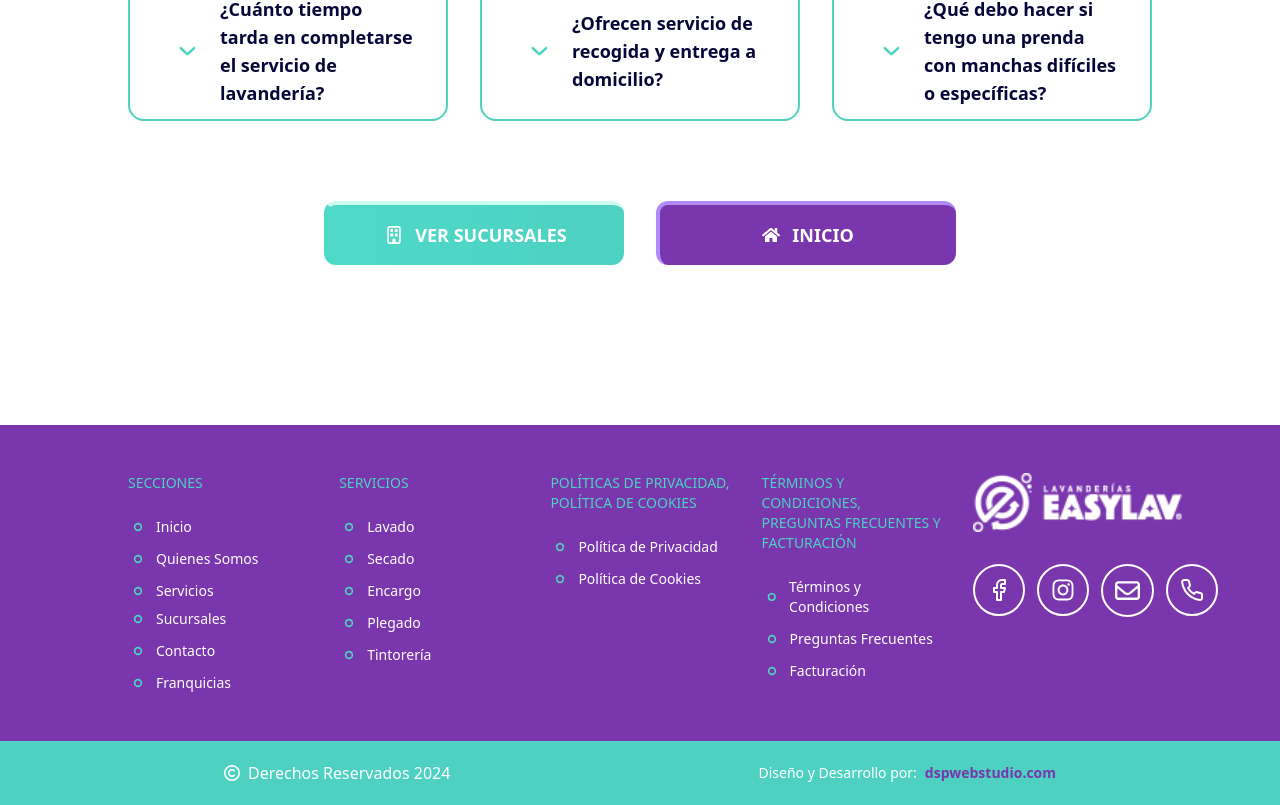
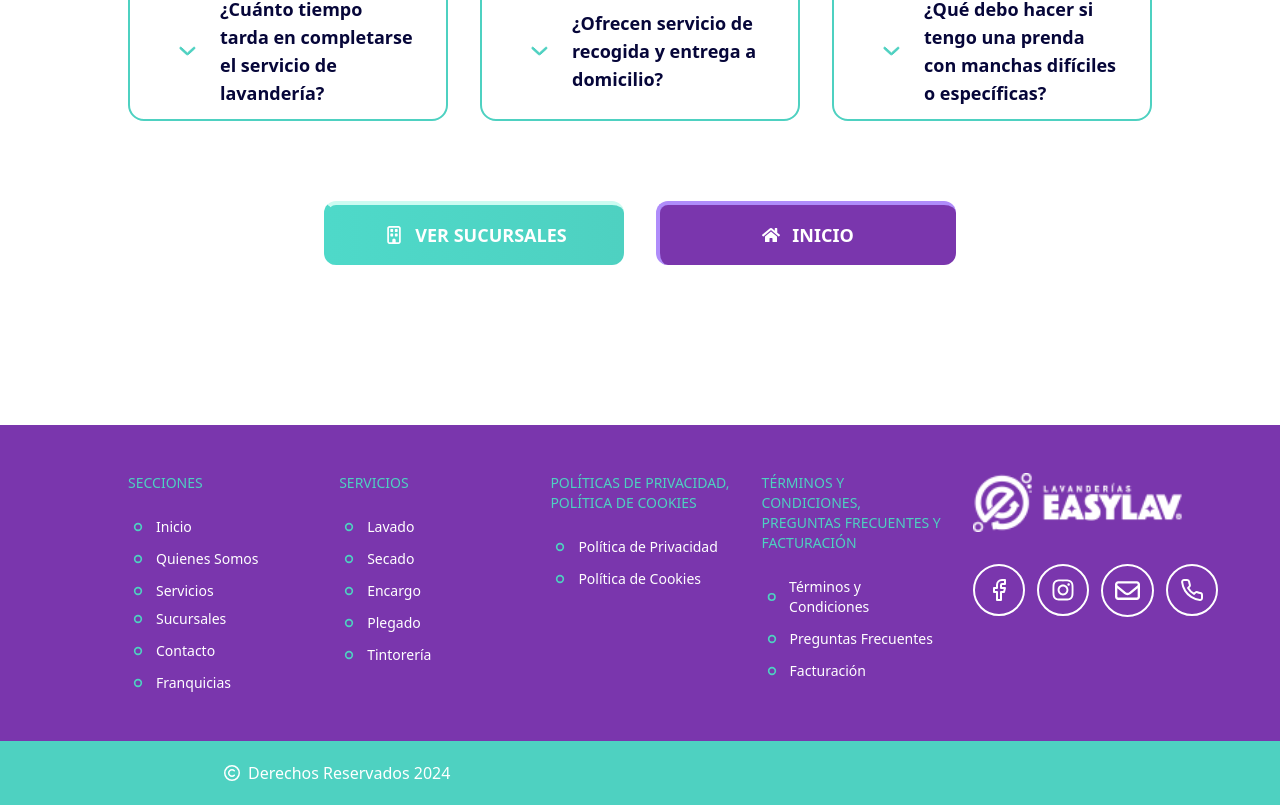
Before and after one commit to dspwebstudiomx/easylav-react, a React (Vite) app: page /preguntas-frecuentes in a window 1280 px wide. Shown: the part 563-1368 px from the top of the page. Built offline with nearby package versions, Linux system fonts and the light colour scheme.

Commit message:
Refactor el componente Footer para mejorar la legibilidad del código y eliminar secciones innecesarias en Franquicias y QuienesSomos.

```diff
--- a/src/components/templates/footer/Footer.jsx
+++ b/src/components/templates/footer/Footer.jsx
@@ -1,30 +1,26 @@
-import { Container, FooterLinksGenerator, FooterNavHashLinksGenerator, HeaderLine, Spacing } from "components";
-import { linksPoliticas, linksServicios, linksTerminos, navLinksPages, navLinksSections } from "data";
-import { FaRegCopyright } from "react-icons/fa6";
-import FooterLogoWithSocial from "./FooterLogoWithSocial";
+import { Container, FooterLinksGenerator, FooterNavHashLinksGenerator, HeaderLine, Spacing } from 'components';
+import { linksPoliticas, linksServicios, linksTerminos, navLinksPages, navLinksSections } from 'data';
+import { FaRegCopyright } from 'react-icons/fa6';
+import FooterLogoWithSocial from './FooterLogoWithSocial';
 
 export default function Footer() {
   const classes = {
     container:
-      "mx-auto grid grid-cols-2 text-light sm:grid-cols-3 lg:grid-cols-4 xl:grid-cols-5 bg-secondary_dark gap-8",
-    footerSections: "flex flex-col",
-    footerSectionsList: "flex flex-col gap-0",
-    footerSectionsTitle:
-      "text-lg font-medium uppercase leading-6 xl:text-sm text-primary mb-6",
+      'mx-auto grid grid-cols-2 text-light sm:grid-cols-3 lg:grid-cols-4 xl:grid-cols-5 bg-secondary_dark gap-8',
+    footerSections: 'flex flex-col',
+    footerSectionsList: 'flex flex-col gap-0',
+    footerSectionsTitle: 'text-lg font-medium uppercase leading-6 xl:text-sm text-primary mb-6',
   };
 
   return (
     <>
       <HeaderLine />
       <footer id="footer" className="text-base bg-secondary_dark">
-        <div id={"footer-sections"} className="bg-secondary_dark p-12">
+        <div id={'footer-sections'} className="bg-secondary_dark p-12">
           <Container className={classes.container}>
             {/* Footer Sections */}
             <div id="footer-sections" className={classes.footerSections}>
-              <h3
-                id="footer-sections-title"
-                className={classes.footerSectionsTitle}
-              >
+              <h3 id="footer-sections-title" className={classes.footerSectionsTitle}>
                 Secciones
               </h3>
               <FooterNavHashLinksGenerator links={navLinksSections} />
@@ -35,9 +31,7 @@ export default function Footer() {
 
             {/* Footer Services */}
             <div id="footer-services" className="flex flex-col">
-              <h3 className={classes.footerSectionsTitle}>
-                Servicios
-              </h3>
+              <h3 className={classes.footerSectionsTitle}>Servicios</h3>
               <FooterNavHashLinksGenerator links={linksServicios} />
             </div>
             {/* Footer Services */}
@@ -45,9 +39,7 @@ export default function Footer() {
             {/* Footer Privacy */}
             <div className="flex flex-col">
               <div id="footer-policies" className={classes.footerSections}>
-                <h3 className={classes.footerSectionsTitle}>
-                  Políticas de Privacidad, Política de Cookies
-                </h3>
+                <h3 className={classes.footerSectionsTitle}>Políticas de Privacidad, Política de Cookies</h3>
                 <FooterLinksGenerator links={linksPoliticas} />
               </div>
             </div>
@@ -67,22 +59,12 @@ export default function Footer() {
             {/* Footer Logo */}
           </Container>
         </div>
-        <div className='bg-primary text-light'>
+        <div className="bg-primary text-light">
           <Container className="flex flex-col sm:flex-row gap-4 justify-between items-center mx-auto xl:w-[65vw] h-16">
             <div className="flex gap-2 items-center justify-center">
               <FaRegCopyright />
               <h3>Derechos Reservados 2024</h3>
             </div>
-            <h3 className="flex text-xs sm:text-sm">
-              <span>Diseño y Desarrollo por:</span>
-              <a
-                href="https://dspwebstudio.com"
-                target="_blank"
-                className="ml-2 font-semibold text-secondary_dark"
-              >
-                dspwebstudio.com
-              </a>
-            </h3>
           </Container>
         </div>
       </footer>
--- a/src/pages/franquicias/Franquicias.jsx
+++ b/src/pages/franquicias/Franquicias.jsx
@@ -26,10 +26,7 @@ import { lazy, Suspense } from 'react';
 // Constantes
 const PaquetesFranquicias = lazy(() => import('./PaquetesFranquicias'));
 const ImagenesFranquicias = lazy(() => import('./ImagenesFranquicias'));
-const ModeloNegocio = lazy(() => import('./ModeloNegocio'));
 const SobreNuestrasFranquicias = lazy(() => import('./SobreNuestrasFranquicias'));
-const TestimoniosFranquicias = lazy(() => import('./TestimoniosFranquicias'));
-const SoporteCapacitacion = lazy(() => import('./SoporteCapacitacion'));
 const QuieresUnaFranquicia = lazy(() => import('pages/inicio/franquicias/QuieresUnaFranquicia'));
 
 // Estructura
@@ -51,11 +48,8 @@ const Franquicias = () => {
         <HomeLayout>
           <QuieresUnaFranquicia />
           <SobreNuestrasFranquicias />
-          <ModeloNegocio />
           <PaquetesFranquicias />
           <ImagenesFranquicias />
-          <SoporteCapacitacion />
-          <TestimoniosFranquicias />
         </HomeLayout>
       </Suspense>
     </>
--- a/src/pages/inicio/components/QuienesSomos.jsx
+++ b/src/pages/inicio/components/QuienesSomos.jsx
@@ -169,7 +169,7 @@ const QuienesSomos = () => {
                       <div className="w-8 h-8">
                         <FaStar className="text-secondary" size={24} />
                       </div>
-                      <h3 className="">{servicio.title}</h3>
+                      <h3 className="text-xl">{servicio.title}</h3>
                     </article>
                   );
                 })}
@@ -177,23 +177,6 @@ const QuienesSomos = () => {
             </div>
             <img src={image} alt="lavandería Easylav" className="shadow-2xl" />
           </TwoColumnsContainer>
-        </Card>
-        <Card>
-          <BorderLeft>
-            <h3 className="text-2xl font-semibold uppercase">Servicios</h3>
-          </BorderLeft>
-          <ThreeColumnsContainer>
-            {serviciosOfrecidos.map((servicio, key) => {
-              return (
-                <article key={key} className="flex gap-4 items-center justify-start">
-                  <div className="w-8 h-8">
-                    <FaStar className="text-secondary" size={24} />
-                  </div>
-                  <h3 className="">{servicio.title}</h3>
-                </article>
-              );
-            })}
-          </ThreeColumnsContainer>
         </Card>
       </Container>
     </Section>
```
